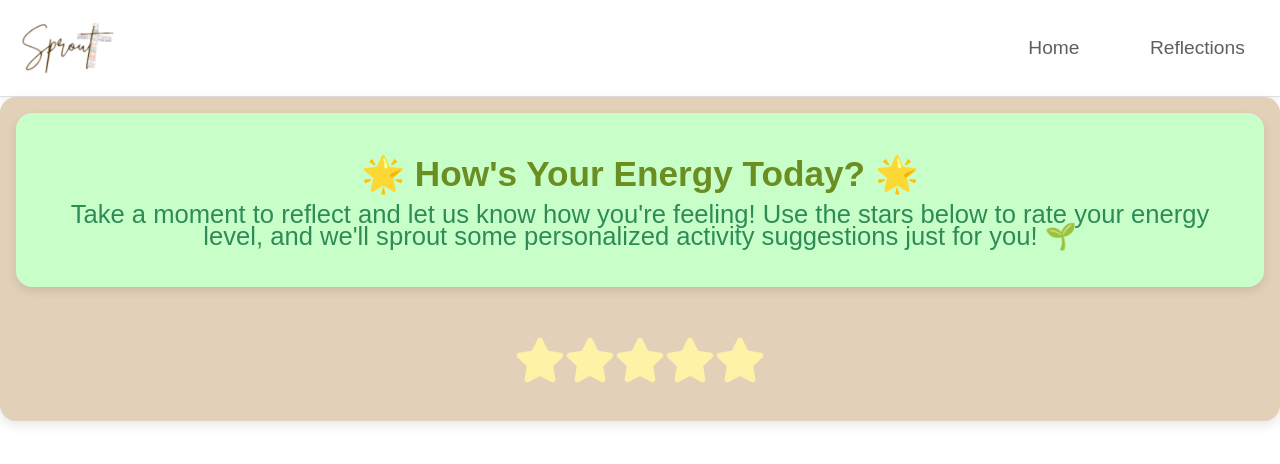
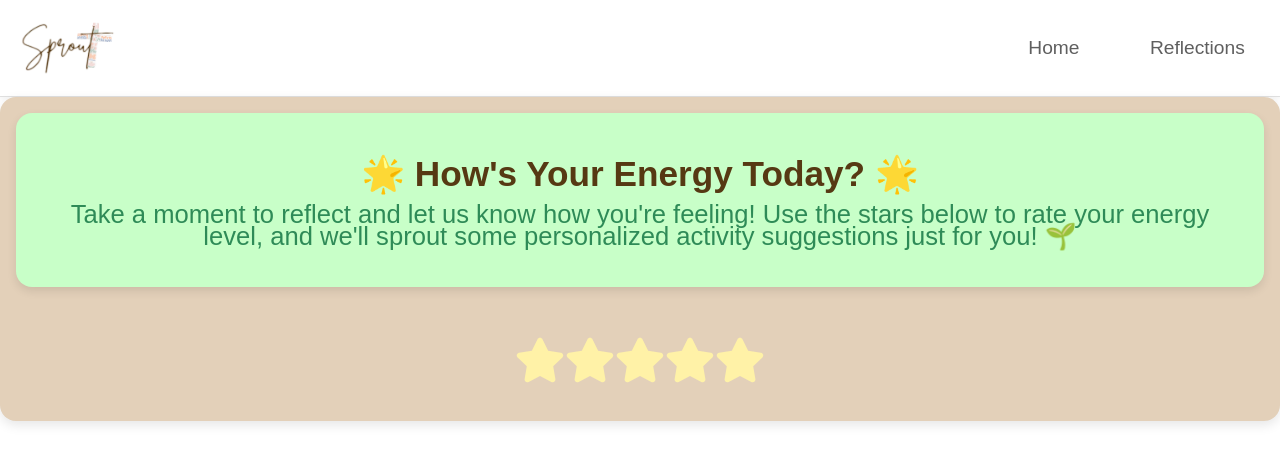
Before and after one commit to MichelleRafols/Sprout-Capstone-FullStack-Project, a React (Vite) app in the folder client/: page / in a window 1280 px wide. Shown: the top 464 px of the page. Built offline with nearby package versions, Linux system fonts and the light colour scheme; a web font is replaced by a local one.

Commit message:
fix level details reflection sections styling

```diff
--- a/client/src/components/LevelDetails/LevelDetails.scss
+++ b/client/src/components/LevelDetails/LevelDetails.scss
@@ -132,7 +132,7 @@
 
         &-title {
             font-size: 1.8rem;
-            color: $plant-green;
+            color: $sprout-brown;
             margin-bottom: 0.5rem;
         }
 
@@ -221,7 +221,7 @@
         transition: background-color 0.3s ease;
 
         &:hover {
-            background-color: $plant-green;
+            background-color: rgb(120, 221, 120);
         }
 
         &__reflection-title {
```
